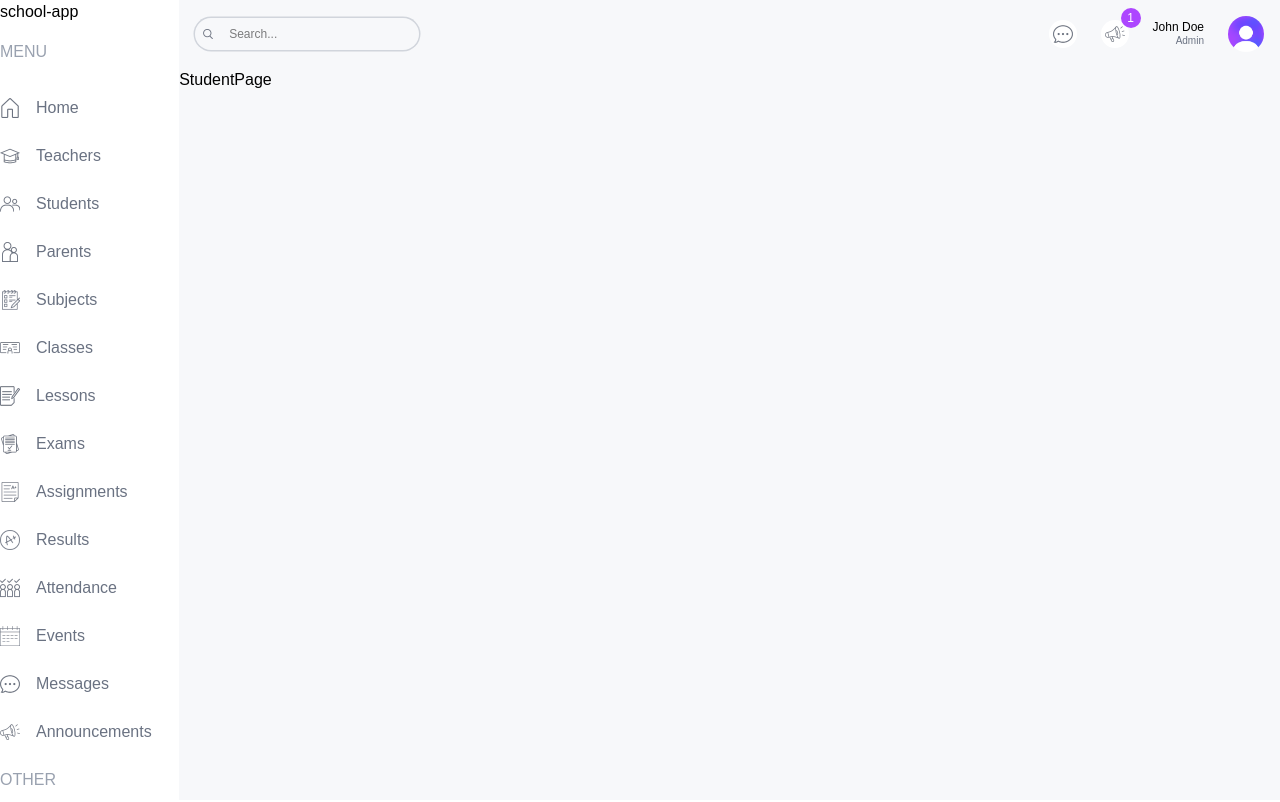
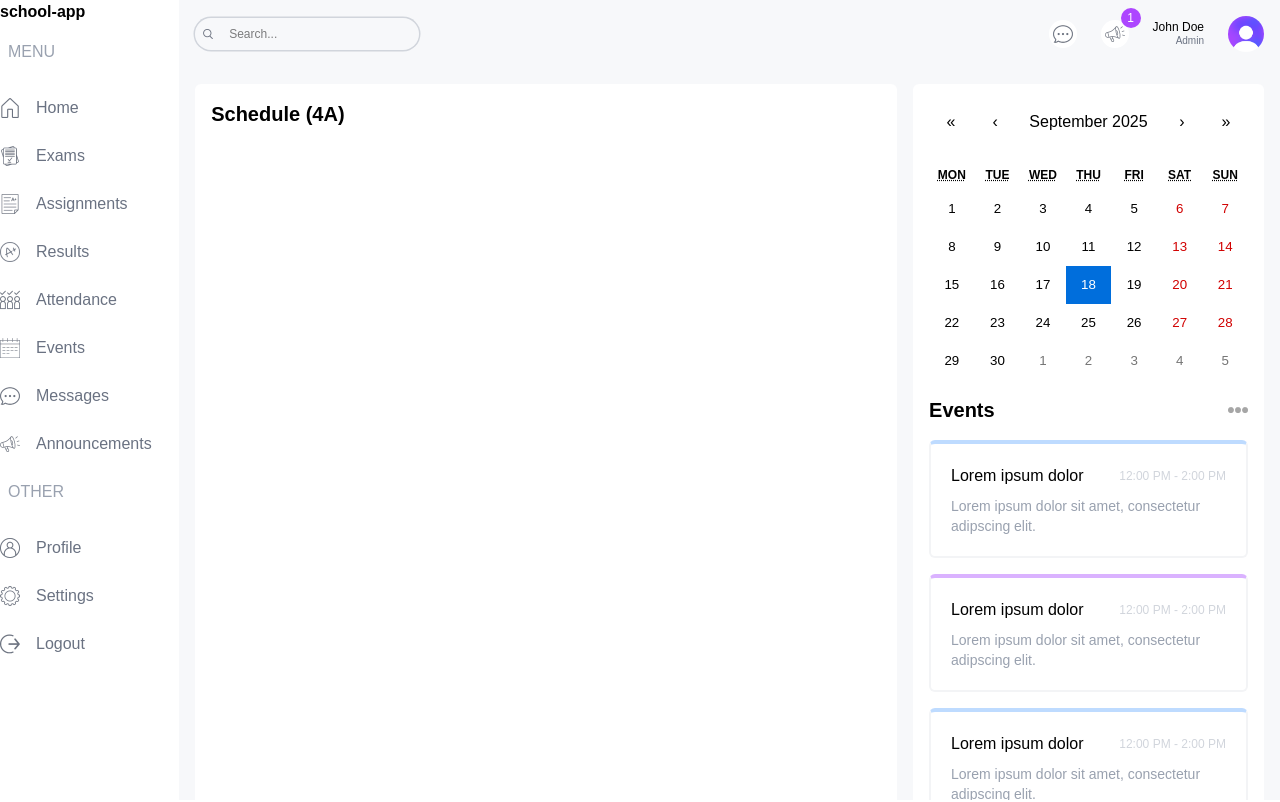
Before and after one commit to bigkid-dev/CBTFrontend, a Next.js app: page /student in a window 1280 px wide. Shown: the top 802 px of the page. Built offline with nearby package versions, Linux system fonts and the light colour scheme.

Commit message:
feat(dashboard): Event Calendae Announcemnt

```diff
--- a/package.json
+++ b/package.json
@@ -11,6 +11,7 @@
   "dependencies": {
     "next": "15.5.3",
     "react": "19.1.0",
+    "react-calendar": "^6.0.0",
     "react-dom": "19.1.0",
     "recharts": "^3.2.1"
   },
--- a/src/app/(dashboard)/admin/page.tsx
+++ b/src/app/(dashboard)/admin/page.tsx
@@ -1,5 +1,7 @@
+import Announcement from "@/components/Announcement";
 import AttendanceChart from "@/components/AttendanceChart";
 import CountChart from "@/components/CountChart";
+import EventCalendar from "@/components/EventCalendar";
 import FinanceChart from "@/components/FinanceChart";
 import UserCard from "@/components/UserCard";
 import React from "react";
@@ -30,8 +32,11 @@
           <FinanceChart />
         </div>
       </div>
-
-      <div className="w-full lg:w-1/3">r</div>
+      {/* Right */}
+      <div className="w-full lg:w-1/3 flex flex-col gap-8">
+        <EventCalendar />
+        <Announcement />
+      </div>
     </div>
   );
 };
--- a/src/app/(dashboard)/layout.tsx
+++ b/src/app/(dashboard)/layout.tsx
@@ -19,7 +19,7 @@
       <div className="w-[14%] md:w-[8%] lg:w-[16%] xl:w-[14%]">
         <Link href={"/"} />
         {/* <Image src={"logo.png"} alt="logo" width={32} height={32}/> */}
-        <span className="hidden lg:block">school-app</span>
+        <span className="hidden lg:block font-bold">school-app</span>
         <Menu />
       </div>
 
--- a/src/app/(dashboard)/student/page.tsx
+++ b/src/app/(dashboard)/student/page.tsx
@@ -1,9 +1,21 @@
-import React from 'react'
+import React from "react";
+import EventCalendar from "@/components/EventCalendar";
+import Announcement from "@/components/Announcement";
 
 const StudentPage = () => {
   return (
-    <div>StudentPage</div>
-  )
-}
+    <div className="p-4 flex gap-4 flex-col xl:flex-row">
+      <div className="w-full xl:w-2/3">
+      <div className="h-full bg-white p-4 rounded-md">
+        <p className="text-xl font-semibold">Schedule (4A)</p>
+      </div>
+      </div>
+      <div className="w-full xl:w-1/3 flex flex-col gap-8">
+        <EventCalendar />
+        <Announcement />
+      </div>
+    </div>
+  );
+};
 
-export default StudentPage
+export default StudentPage;
--- a/src/app/globals.css
+++ b/src/app/globals.css
@@ -1,5 +1,4 @@
 @import "tailwindcss";
-
 
 :root {
   --background: #ffffff;
@@ -23,3 +22,14 @@
 body {
   font-family: Arial, Helvetica, sans-serif;
 }
+
+.react-calendar {
+  width: 100% !important;
+  border: none !important;
+  font-family: "Inter";
+}
+
+.react-calendar__title--active {
+  background-color: #c3ebfa !important;
+  color: #0a0a0a !important;
+}
--- /dev/null
+++ b/src/components/Announcement.tsx
@@ -0,0 +1,44 @@
+import React from "react";
+
+const Announcement = () => {
+  return (
+    <div className="bg-white p-4 rounded-s-md">
+      <div className="flex items-center justify-between">
+        <h1 className="text-xl font-semibold">Announcements</h1>
+        <span className="text-xs text-gray-400"></span>
+      </div>
+      <div className="flex flex-col gap-4 mt">
+        <div className="bg-blue-200 p-4 rounded-md">
+          <div className="flex items-center justify-between">
+            <h2>Lorem ipsum dolor sit amet.</h2>
+            <span className="text-xs text-gray-400 bg-white rounded-md px-1 py-1">
+              2025-01-01
+            </span>
+          </div>
+          <p className="text-sm text-gray-400">
+            Lorem, ipsum dolor sit amet consectetur adipisicing elit. Modi eaque
+            repellendus quasi
+          </p>
+        </div>
+        <div className="bg-purple-200 p-4 rounded-md">
+          <div className="flex items-center justify-between">
+            <h2>Lorem ipsum dolor sit amet.</h2>
+            <span className="text-xs text-gray-400 bg-white rounded-md px-1 py-1">
+              2025-01-01
+            </span>
+          </div>
+        </div>
+        <div className="bg-yellow-200 p-4 rounded-md">
+          <div className="flex items-center justify-between">
+            <h2>Lorem ipsum dolor sit amet.</h2>
+            <span className="text-xs text-gray-400 bg-white rounded-md px-1 py-1">
+              2025-01-01
+            </span>
+          </div>
+        </div>
+      </div>
+    </div>
+  );
+};
+
+export default Announcement;
--- /dev/null
+++ b/src/components/EventCalendar.tsx
@@ -0,0 +1,66 @@
+"use client";
+
+import Image from "next/image";
+import React, { useState } from "react";
+import Calendar from "react-calendar";
+import "react-calendar/dist/Calendar.css";
+
+type ValuePiece = Date | null;
+
+type Value = ValuePiece | [ValuePiece, ValuePiece];
+
+const events = [
+  {
+    id: 1,
+    title: "Lorem ipsum dolor",
+    time: "12:00 PM - 2:00 PM",
+    description: "Lorem ipsum dolor sit amet, consectetur adipscing elit.",
+  },
+  {
+    id: 2,
+    title: "Lorem ipsum dolor",
+    time: "12:00 PM - 2:00 PM",
+    description: "Lorem ipsum dolor sit amet, consectetur adipscing elit.",
+  },
+  {
+    id: 3,
+    title: "Lorem ipsum dolor",
+    time: "12:00 PM - 2:00 PM",
+    description: "Lorem ipsum dolor sit amet, consectetur adipscing elit.",
+  },
+  {
+    id: 4,
+    title: "Lorem ipsum dolor",
+    time: "12:00 PM - 2:00 PM",
+    description: "Lorem ipsum dolor sit amet, consectetur adipscing elit.",
+  },
+];
+
+const EventCalendar = () => {
+  const [value, onChange] = useState<Value>(new Date());
+  return (
+    <div className="bg-white p-4 rounded-md">
+      <Calendar onChange={onChange} value={value} />
+      <div className="flex items-center justify-between">
+        <h1 className="text-xl font-semibold my-4">Events</h1>
+        <Image src={"/moreDark.png"} alt="" width={20} height={20} />
+      </div>
+      <div className="flex flex-col gap-4">
+        {events.map((event) => (
+          <div
+            className="p-5 rounded-md border-2 border-gray-100 border-t-4 odd:border-t-blue-200 even:border-t-purple-300"
+            key={event.id}
+          >
+            <div className="flex items-center justify-between">
+              <h1>{event.title}</h1>
+              <span className="text-gray-300 text-xs">{event.time}</span>
+            </div>
+            <p className="mt-2 text-gray-400 text-sm">{event.description}</p>
+          </div>
+        ))}
+      </div>
+    </div>
+  );
+};
+
+export default EventCalendar;
--- a/src/components/FinanceChart.tsx
+++ b/src/components/FinanceChart.tsx
@@ -1,14 +1,134 @@
 "use client";
 import React from "react";
 import Image from "next/image";
+import {
+  LineChart,
+  Line,
+  XAxis,
+  YAxis,
+  CartesianGrid,
+  Tooltip,
+  Legend,
+  ResponsiveContainer,
+} from "recharts";
+
+const data = [
+  {
+    name: "Jan",
+    income: 4000,
+    expense: 2400,
+    amt: 2400,
+  },
+  {
+    name: "Feb",
+    income: 3000,
+    expense: 1398,
+    amt: 2210,
+  },
+  {
+    name: "March",
+    income: 2000,
+    expense: 9800,
+    amt: 2290,
+  },
+  {
+    name: "April",
+    income: 2780,
+    expense: 3908,
+    amt: 2000,
+  },
+  {
+    name: "May",
+    income: 1890,
+    expense: 4800,
+    amt: 2181,
+  },
+  {
+    name: "June",
+    income: 2390,
+    expense: 3800,
+    amt: 2500,
+  },
+  {
+    name: "Aug",
+    income: 3490,
+    expense: 4300,
+    amt: 2100,
+  },
+  {
+    name: "Sept",
+    income: 3490,
+    expense: 4300,
+    amt: 2100,
+  },
+  {
+    name: "Oct",
+    income: 3490,
+    expense: 4300,
+    amt: 2100,
+  },
+  {
+    name: "Nov",
+    income: 3490,
+    expense: 4300,
+    amt: 2100,
+  },
+  {
+    name: "Dec",
+    income: 3490,
+    expense: 4300,
+    amt: 2100,
+  },
+];
 
 const FinanceChart = () => {
   return (
     <div className="bg-white rounded-xl p-4 w-full h-full">
       <div className="flex justify-between items-center">
         <h1 className="text-lg font-semibold">Students</h1>
-        <Image src={"/moreDark.png"} alt="" />
+        <Image src={"/moreDark.png"} alt="" width={20} height={20} />
       </div>
+      <ResponsiveContainer width="100%" height="90%">
+        <LineChart
+          width={500}
+          height={300}
+          data={data}
+          margin={{
+            top: 5,
+            right: 30,
+            left: 20,
+            bottom: 5,
+          }}
+        >
+          <CartesianGrid strokeDasharray="3 3" stroke="#ddd" />
+          <XAxis
+            dataKey="name"
+            axisLine={false}
+            tick={{ fill: "#d1d5db" }}
+            tickLine={false}
+            tickMargin={10}
+          />
+          <YAxis
+            axisLine={false}
+            tick={{ fill: "#d1d5db" }}
+            tickLine={false}
+            tickMargin={20}
+          />
+          <Tooltip />
+          <Legend
+            align="center"
+            verticalAlign="top"
+            wrapperStyle={{ paddingTop: "10px", paddingBottom: "20px" }}
+          />
+          <Line
+            type="monotone"
+            dataKey="income"
+            stroke="#8884d8"
+            activeDot={{ r: 8 }}
+          />
+          <Line type="monotone" dataKey="expense" stroke="#82ca9d" />
+        </LineChart>
+      </ResponsiveContainer>
     </div>
   );
 };
--- a/src/components/Menu.tsx
+++ b/src/components/Menu.tsx
@@ -1,3 +1,4 @@
+import { role } from "@/lib/data";
 import Image from "next/image";
 import Link from "next/link";
 import React from "react";
@@ -7,17 +8,23 @@
     <div>
       {menuItems.map((items) => (
         <div className="flex flex-col gap-2" key={items.title}>
-          <span className="hidden lg:block text-gray-400 font-light my-4">{items.title}</span>
-          {items.items.map((i) => (
+          <span className="hidden md:px-2 lg:block text-gray-400 font-light my-4">
+            {items.title}
+          </span>
+          {items.items.map((i) => {
+            if (i.visible.includes(role)) {
+              return (
                 <Link
-              className="flex items-center justify-center lg:justify-start gap-4 text-gray-500 py-2"
+                  className="flex rounded-md hover:bg-blue-50  items-center justify-center lg:justify-start gap-4 text-gray-500 py-2"
                   href={i.href}
                   key={i.label}
                 >
                   <Image src={i.icon} alt="" width={20} height={20} />
                   <span className="hidden lg:block">{i.label}</span>
                 </Link>
-          ))}
+              );
+            }
+          })}
         </div>
       ))}
     </div>
--- a/src/lib/data.ts
+++ b/src/lib/data.ts
@@ -1,6 +1,6 @@
 // TEMPORARY DATA
 
-export let role = "admin";
+export let role = "student";
 
 export const teachersData = [
   {
@@ -915,7 +915,6 @@
   },
 ];
 
-
 // YOU SHOULD CHANGE THE DATES OF THE EVENTS TO THE CURRENT DATE TO SEE THE EVENTS ON THE CALENDAR
 export const calendarEvents = [
   {
```
Also changed, not shown: 1 other file (tests, documents, lock files or other folders). Lines whose indentation alone changed are shown as unchanged.
